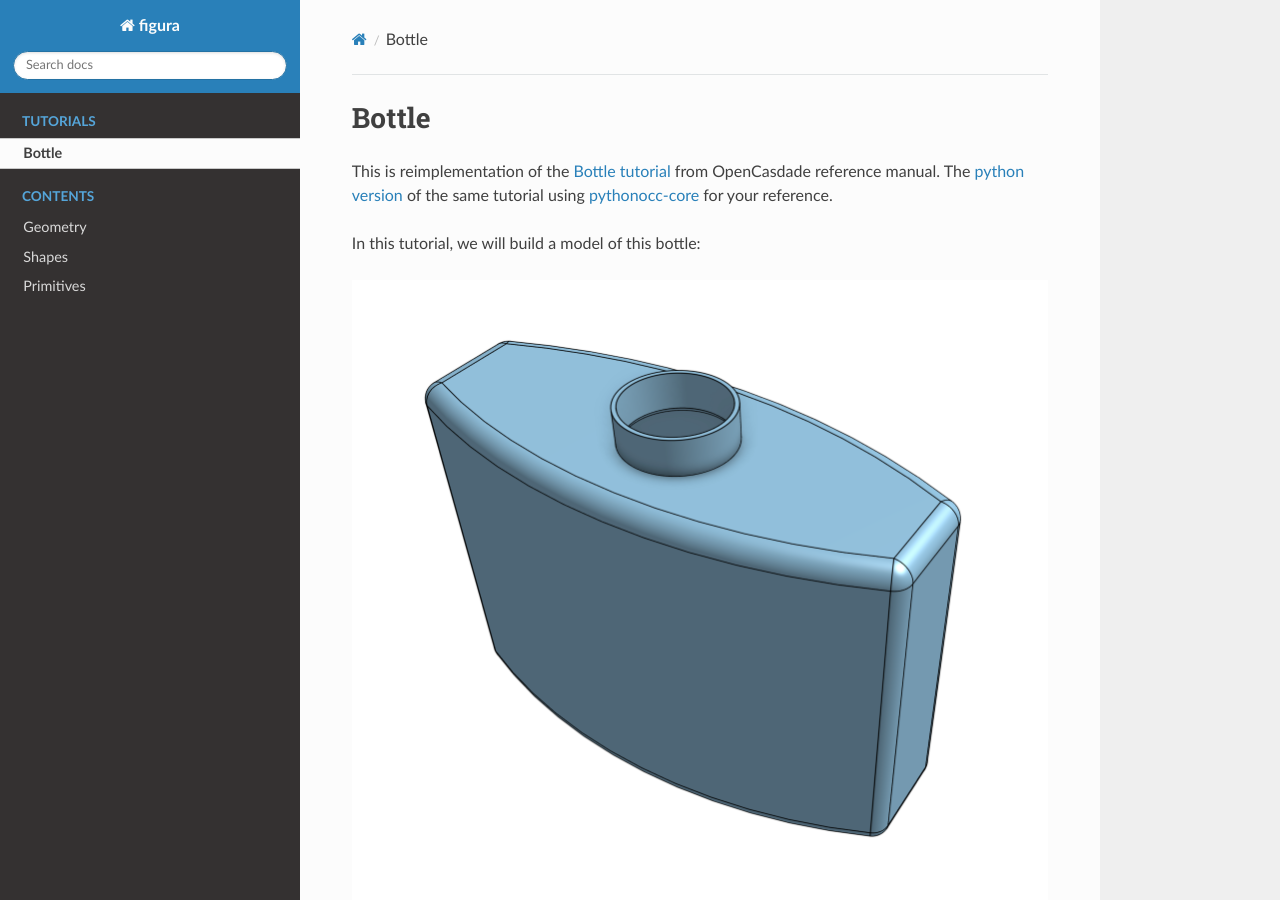
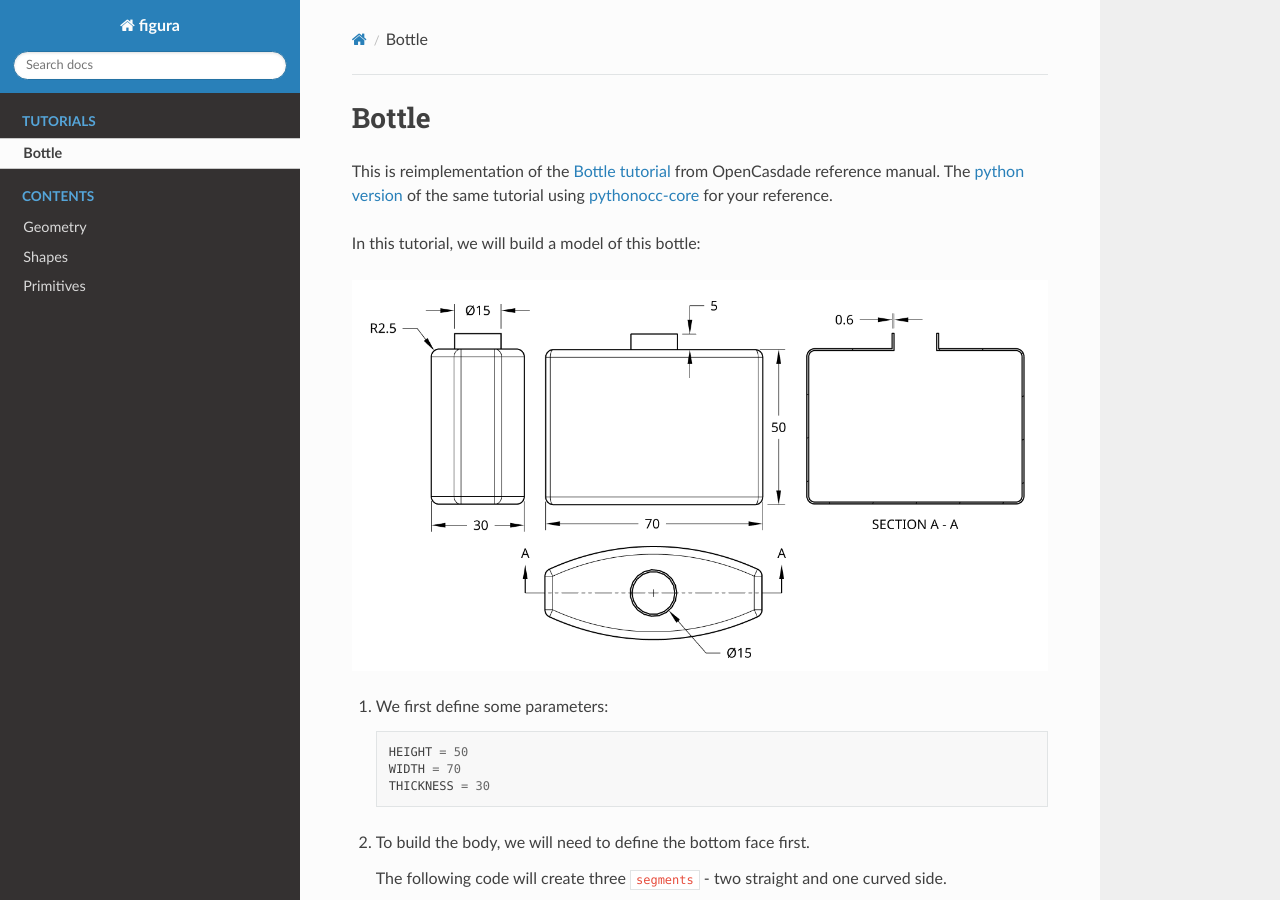
Before and after one commit to andrsd/figura, a Sphinx documentation site: the page built from docs/tutorials/bottle.rst, in a window 1280 px wide and 900 px high. Built offline with Sphinx 7.4.7 and the Read the Docs theme 2.0.0, drawn with Linux system fonts in a browser that asks for light colours.

Commit message:
Using drawing for the model description

```diff
--- a/docs/tutorials/bottle.rst
+++ b/docs/tutorials/bottle.rst
@@ -6,7 +6,7 @@ The `python version <python_bottle_tut>`_ of the same tutorial using `pythonocc-
 
 In this tutorial, we will build a model of this bottle:
 
-.. image:: pics/bottle.png
+.. image:: pics/bottle-drawing.png
 
 1. We first define some parameters:
 
@@ -134,6 +134,7 @@ In this tutorial, we will build a model of this bottle:
 
       body = body.hollow([top_face], -THICKNESS / 50, 1e-3)
 
+   .. image:: pics/bottle.png
 
 5.  This last segment is specific to ``figura`` and is not part of the original tutorial.
     This is the way how we tell the code which shapes should be exported into the output file.
```
Also changed, not shown: docs/tutorials/pics/bottle-drawing.png (added).
